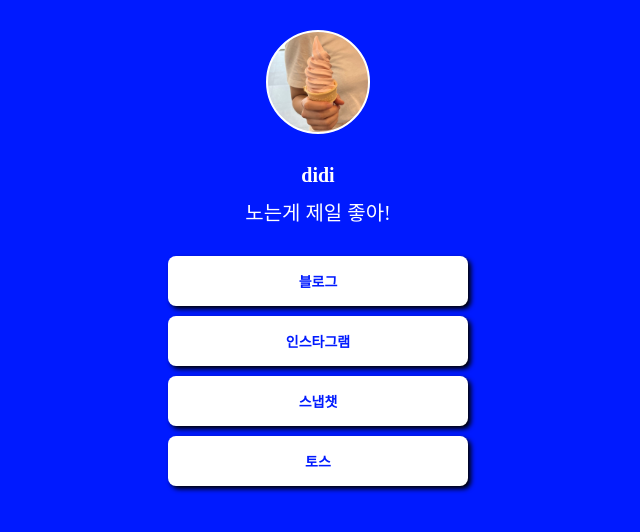
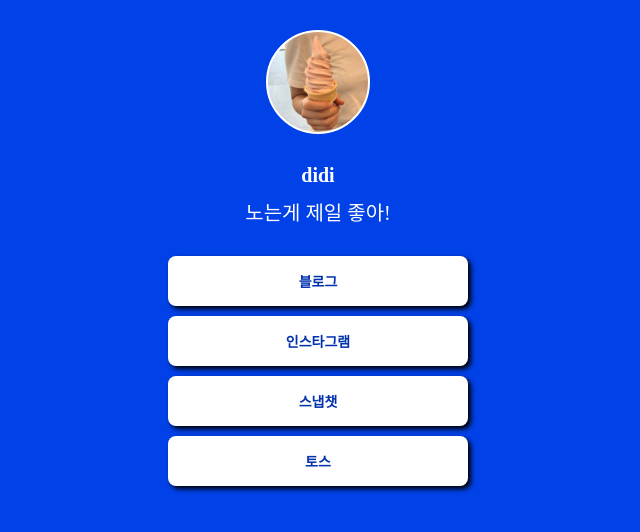
Before and after one commit to dahyeyoun/mypage, a plain HTML site: page index.html in a window 1280 px wide. Shown: the whole page, without its empty margins (322-962 px from the left). Drawn offline with Linux system fonts and the light colour scheme; a web font is replaced by a local one.

Commit message:
Update index.html

```diff
--- a/index.html
+++ b/index.html
@@ -15,7 +15,7 @@
             font-family: "Pretendard",serif;
         }
         body {
-            background-color: #001AFF;
+            background-color: #0041E8;
         }
         .profile {
             width: 100px;
@@ -62,7 +62,7 @@
 
             font-size: 14px;
             font-weight: bold;
-            color: #001AFF;
+            color: #0031AE;
 
             display: flex;
             flex-direction: column;
```
